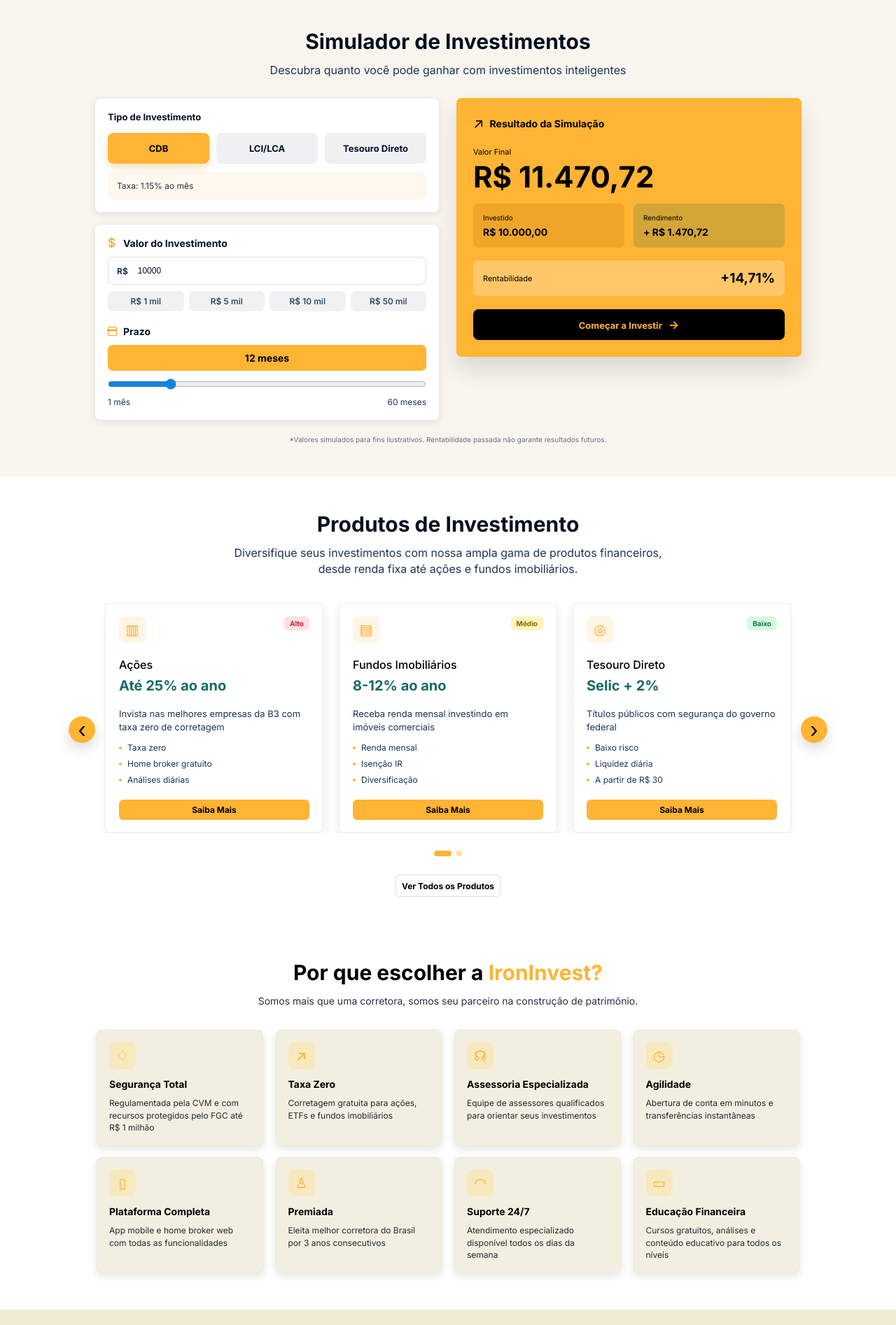
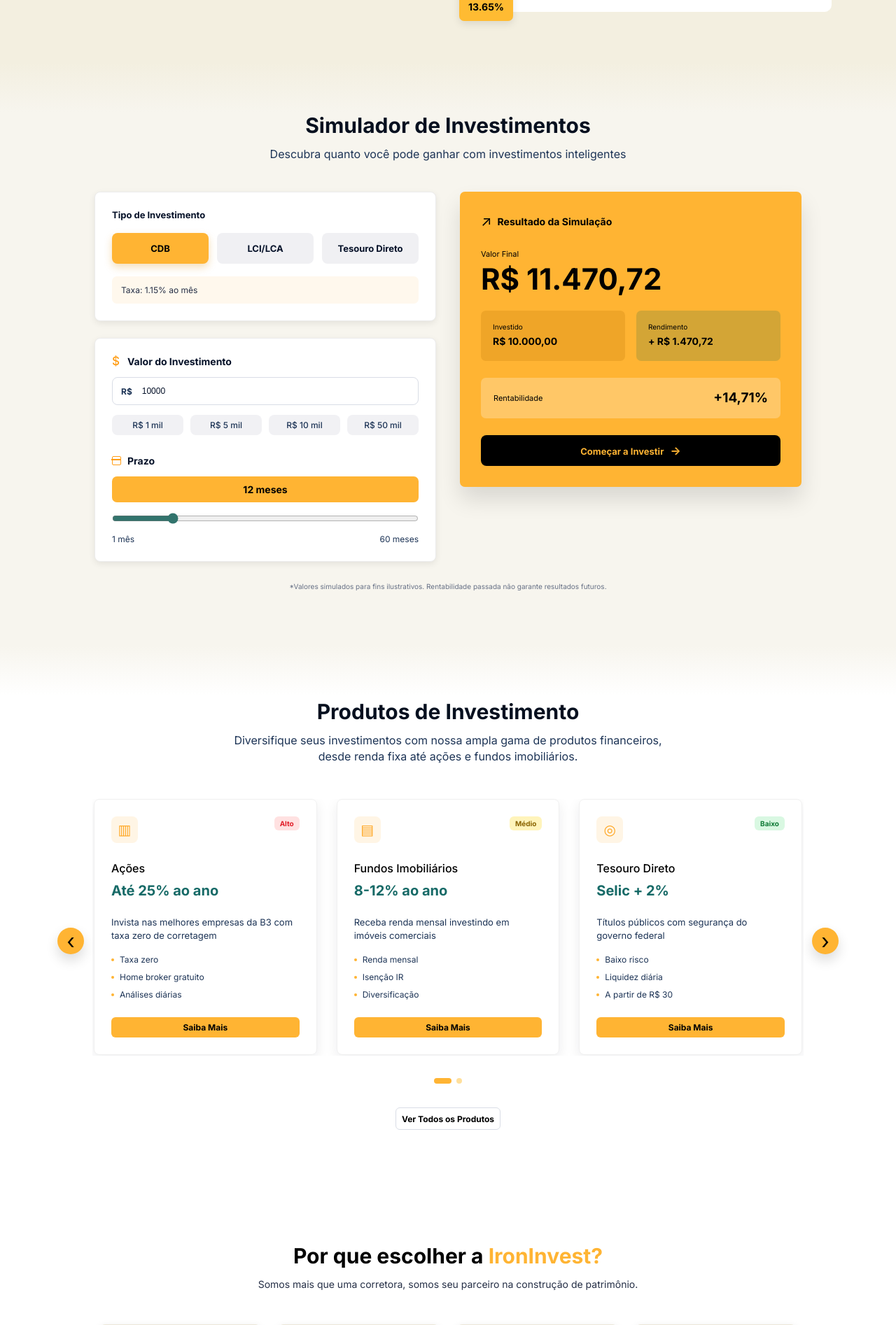
Before and after one commit to AironSimoes/TCC, a PHP site: page / in a window 1280 px wide. Shown: the part 493-2387 px from the top of the page at 70% size. Run offline with PHP 8.4, Linux system fonts and the light colour scheme.

Commit message:
Aperfeiçoamento

```diff
--- a/style.css
+++ b/style.css
@@ -13,12 +13,17 @@
     --shadow-card: 0 18px 32px rgba(0, 0, 0, 0.12);
     --radius-sm: 7px;
     --radius-md: 8px;
+    --section-fade: 72px;
 }
 
 * {
     box-sizing: border-box;
     margin: 0;
     padding: 0;
+}
+
+html {
+    scroll-behavior: smooth;
 }
 
 body {
@@ -33,9 +38,9 @@ img {
 }
 
 .container {
-    max-width: 1120px;
+    max-width: 1160px;
     margin: 0 auto;
-    padding: 0 28px;
+    padding: 0 32px;
 }
 
 /* HEADER */
@@ -471,13 +505,19 @@ SIMULADOR
 ========================= */
 
 .simulador {
-    padding: 46px 0 46px;
-    background: var(--color-section);
+    padding: 72px 0 78px;
+    scroll-margin-top: 78px;
+    background: linear-gradient(
+        180deg,
+        var(--color-page) 0%,
+        var(--color-section) var(--section-fade),
+        var(--color-section) 100%
+    );
 }
 
 .simulador-header {
     text-align: center;
-    margin-bottom: 28px;
+    margin-bottom: 42px;
 }
 
 .simulador-header h2 {
@@ -498,7 +538,7 @@ SIMULADOR
     margin: 0 auto;
     display: grid;
     grid-template-columns: repeat(2, minmax(0, 1fr));
-    gap: 24px;
+    gap: 34px;
     align-items: start;
 }
 
@@ -506,20 +546,20 @@ SIMULADOR
     color: #667085;
     font-size: 10px;
     line-height: 1.4;
-    margin-top: 20px;
+    margin-top: 28px;
     text-align: center;
 }
 
 .simulador-coluna {
     display: grid;
-    gap: 16px;
+    gap: 24px;
 }
 
 .sim-card {
     background: var(--color-surface);
     border: 1px solid #ececec;
     border-radius: var(--radius-md);
-    padding: 18px;
+    padding: 24px;
     box-shadow: var(--shadow-soft);
 }
 
@@ -527,14 +567,14 @@ SIMULADOR
     color: var(--color-text);
     font-size: 13px;
     font-weight: 700;
-    margin-bottom: 15px;
+    margin-bottom: 18px;
 }
 
 .tipo-investimento {
     display: grid;
     grid-template-columns: repeat(3, minmax(0, 1fr));
-    gap: 10px;
-    margin-bottom: 12px;
+    gap: 12px;
+    margin-bottom: 18px;
 }
 
 .tipo-investimento button {
@@ -562,11 +602,11 @@ SIMULADOR
 }
 
 .parametros-card {
-    padding: 18px;
+    padding: 24px;
 }
 
 .campo-bloco + .campo-bloco {
-    margin-top: 20px;
+    margin-top: 28px;
 }
 
 .campo-bloco label {
@@ -576,7 +616,7 @@ SIMULADOR
     color: var(--color-text);
     font-size: 14px;
     font-weight: 700;
-    margin-bottom: 11px;
+    margin-bottom: 14px;
 }
 
 .campo-icone {
@@ -646,8 +686,8 @@ SIMULADOR
 .atalhos-valor {
     display: grid;
     grid-template-columns: repeat(4, minmax(0, 1fr));
-    gap: 7px;
-    margin-top: 9px;
+    gap: 10px;
+    margin-top: 14px;
 }
 
 .atalhos-valor button {
@@ -674,12 +714,12 @@ SIMULADOR
     border-radius: var(--radius-sm);
     font-size: 14px;
     font-weight: 700;
-    margin-bottom: 11px;
+    margin-bottom: 15px;
 }
 
 .campo-bloco input[type="range"] {
     width: 100%;
-    accent-color: #0c87dd;
+    accent-color: #32746d;
 }
 
 .range-legenda {
@@ -687,14 +727,14 @@ SIMULADOR
     justify-content: space-between;
     color: var(--color-blue);
     font-size: 12px;
-    margin-top: 6px;
+    margin-top: 10px;
 }
 
 .resultado {
     background: var(--color-primary-dark);
     border-radius: var(--radius-sm);
     color: #000;
-    padding: 26px 24px 24px;
+    padding: 32px 30px 30px;
     box-shadow: var(--shadow-card);
 }
 
@@ -702,7 +742,7 @@ SIMULADOR
     display: flex;
     align-items: center;
     gap: 8px;
-    margin-bottom: 24px;
+    margin-bottom: 30px;
 }
 
 .resultado-titulo h3 {
@@ -725,21 +765,21 @@ SIMULADOR
     font-size: clamp(34px, 4vw, 42px);
     line-height: 1.08;
     font-weight: 700;
-    margin-bottom: 15px;
+    margin-bottom: 22px;
 }
 
 .detalhes {
     display: grid;
     grid-template-columns: repeat(2, minmax(0, 1fr));
-    gap: 13px;
-    margin-bottom: 18px;
+    gap: 16px;
+    margin-bottom: 24px;
 }
 
 .detalhe-card {
     background: rgba(208, 138, 21, 0.35);
     border-radius: var(--radius-sm);
-    padding: 14px;
-    min-height: 63px;
+    padding: 17px;
+    min-height: 72px;
 }
 
 .detalhe-rendimento {
@@ -765,9 +805,9 @@ SIMULADOR
     gap: 16px;
     background: #ffc767;
     border-radius: var(--radius-sm);
-    min-height: 51px;
-    padding: 0 14px;
-    margin-bottom: 19px;
+    min-height: 58px;
+    padding: 0 18px;
+    margin-bottom: 24px;
 }
 
 .rentabilidade-card span {
@@ -836,17 +876,22 @@ SIMULADOR
 
 /* PRODUTOS */
 .produtos {
-    background: var(--color-surface);
-    padding: 50px 0 54px;
+    background: linear-gradient(
+        180deg,
+        var(--color-section) 0%,
+        var(--color-surface) var(--section-fade),
+        var(--color-surface) 100%
+    );
+    padding: 76px 0 84px;
 }
 
 .produtos-container {
-    max-width: 1040px;
+    max-width: 1080px;
 }
 
 .produtos-header {
     text-align: center;
-    margin-bottom: 36px;
+    margin-bottom: 48px;
 }
 
 .produtos-header h2 {
@@ -881,20 +926,21 @@ SIMULADOR
 
 .carrossel-trilha {
     --cards-visiveis: 3;
-    display: flex;
-    gap: 22px;
-    transition: transform 0.35s ease;
+    --carousel-gap: 28px;
+    display: flex;
+    gap: var(--carousel-gap);
+    transition: transform 0.8s ease;
     will-change: transform;
 }
 
 .card-produto {
-    flex: 0 0 calc((100% - (22px * (var(--cards-visiveis) - 1))) / var(--cards-visiveis));
-    min-height: 306px;
+    flex: 0 0 calc((100% - (var(--carousel-gap) * (var(--cards-visiveis) - 1))) / var(--cards-visiveis));
+    min-height: 338px;
     background: #ffffff;
     border: 1px solid #f0f0f0;
     border-radius: var(--radius-md);
     box-shadow: 0 6px 18px rgba(15, 23, 42, 0.08);
-    padding: 18px 19px 17px;
+    padding: 24px;
     display: flex;
     flex-direction: column;
 }
@@ -904,7 +950,7 @@ SIMULADOR
     align-items: flex-start;
     justify-content: space-between;
     gap: 14px;
-    margin-bottom: 21px;
+    margin-bottom: 26px;
 }
 
 .produto-icone {
@@ -946,31 +992,31 @@ SIMULADOR
     color: #000000;
     font-size: 16px;
     font-weight: 500;
-    margin-bottom: 8px;
+    margin-bottom: 10px;
 }
 
 .card-produto strong {
     color: #176a67;
     font-size: 20px;
     line-height: 1.2;
-    margin-bottom: 19px;
+    margin-bottom: 24px;
 }
 
 .card-produto p {
     color: #1d3456;
     font-size: 13px;
     line-height: 1.45;
-    margin-bottom: 13px;
+    margin-bottom: 18px;
 }
 
 .card-produto ul {
     list-style: none;
     display: grid;
-    gap: 9px;
+    gap: 11px;
     color: #1d3456;
     font-size: 12px;
     line-height: 1.2;
-    margin-bottom: 20px;
+    margin-bottom: 24px;
 }
 
 .card-produto li::before {
@@ -1032,13 +1078,13 @@ SIMULADOR
     display: flex;
     justify-content: center;
     gap: 7px;
-    margin-top: 25px;
+    margin-top: 32px;
 }
 
 .produtos-acao {
     display: flex;
     justify-content: center;
-    margin-top: 26px;
+    margin-top: 34px;
 }
 
 .produtos-acao button {
@@ -1140,7 +1186,7 @@ SIMULADOR
 /* POR QUE ESCOLHER */
 .porque-escolher {
     background: var(--color-surface);
-    padding: 36px 0 52px;
+    padding: 78px 0 84px;
 }
 
 .porque-container {
@@ -1149,7 +1195,7 @@ SIMULADOR
 
 .porque-header {
     text-align: center;
-    margin-bottom: 30px;
+    margin-bottom: 46px;
 }
 
 .porque-header h2 {
@@ -1172,15 +1218,15 @@ SIMULADOR
 .diferenciais-grid {
     display: grid;
     grid-template-columns: repeat(4, minmax(0, 1fr));
-    gap: 16px 18px;
+    gap: 24px;
 }
 
 .diferencial-card {
-    min-height: 150px;
-    background: #f3efe0;
+    min-height: 176px;
+    background: linear-gradient(180deg, #ffffff 0%, #f7f4e7 46%, #ece7ce 100%);
     border: 1px solid #ece7d8;
     border-radius: var(--radius-md);
-    padding: 17px;
+    padding: 23px;
     box-shadow: 0 4px 12px rgba(15, 23, 42, 0.12);
 }
 
@@ -1195,20 +1241,20 @@ SIMULADOR
     justify-content: center;
     font-size: 20px;
     line-height: 1;
-    margin-bottom: 13px;
+    margin-bottom: 18px;
 }
 
 .diferencial-card h3 {
     color: #000000;
     font-size: 14px;
     font-weight: 700;
-    margin-bottom: 10px;
+    margin-bottom: 12px;
 }
 
 .diferencial-card p {
     color: #1f2937;
     font-size: 12px;
-    line-height: 1.45;
+    line-height: 1.55;
 }
 
 @media (max-width: 980px) {
```
Also changed, not shown: other parts of style.css (+140 -59 lines), index.html (+65 -8 lines).
